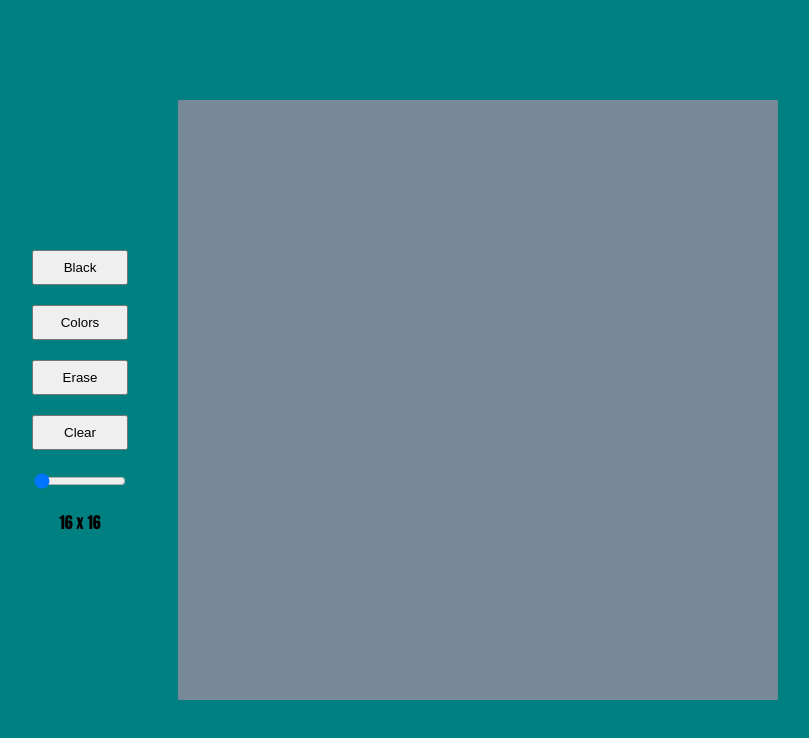
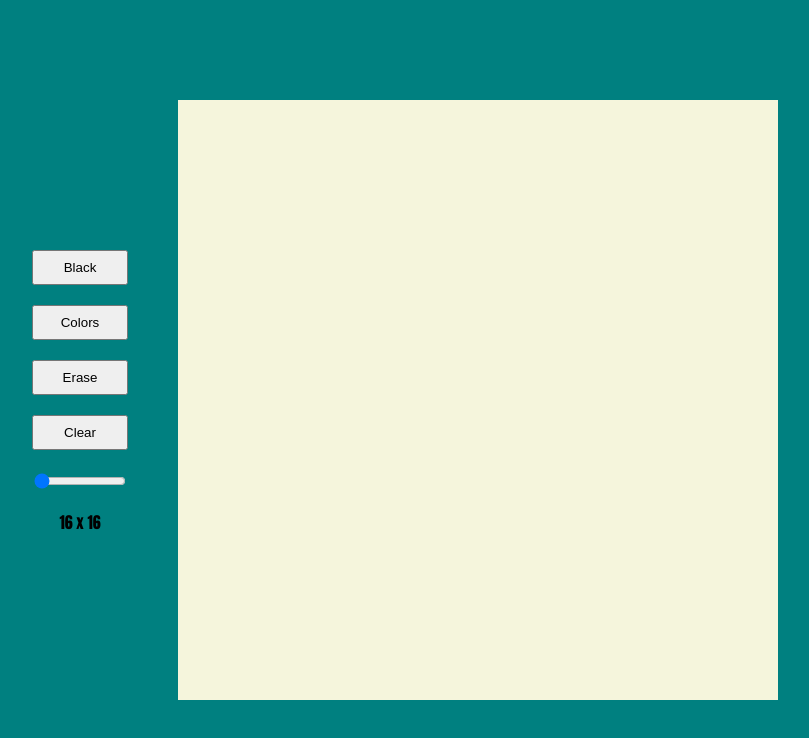
Before and after one commit to gjmooney/etchasketch, a plain HTML site: page index.html in a window 1280 px wide. Shown: the whole page, without its empty margins (245-1054 px from the left). Drawn offline with Linux system fonts and the light colour scheme.

Commit message:
Change grid background color

```diff
--- a/etchASketch.js
+++ b/etchASketch.js
@@ -3,7 +3,7 @@ let cols = 16;
 
 let activeButton = 'black';
 const defaultColor = 'rgba(0,0,0,1.0)';
-const backgroundColor = 'lightslategray';
+const backgroundColor = 'beige';
 
 const grid = document.querySelector('.grid');
 const slider = document.getElementById("range");
@@ -128,10 +128,6 @@ function fadeColor(cell) {
             cell.dataset.darkstep++;
             return oldColor.replace(/[^,]+(?=\))/, '1.0');
             break;
-
-
-
-
      }
 }
 
--- a/style.css
+++ b/style.css
@@ -51,7 +51,7 @@ button {
 } */
 
 .grid {
-    background-color: lightslategray;
+    background-color: beige;
     display: grid;
     width: 600px;
     height: 600px;
```
